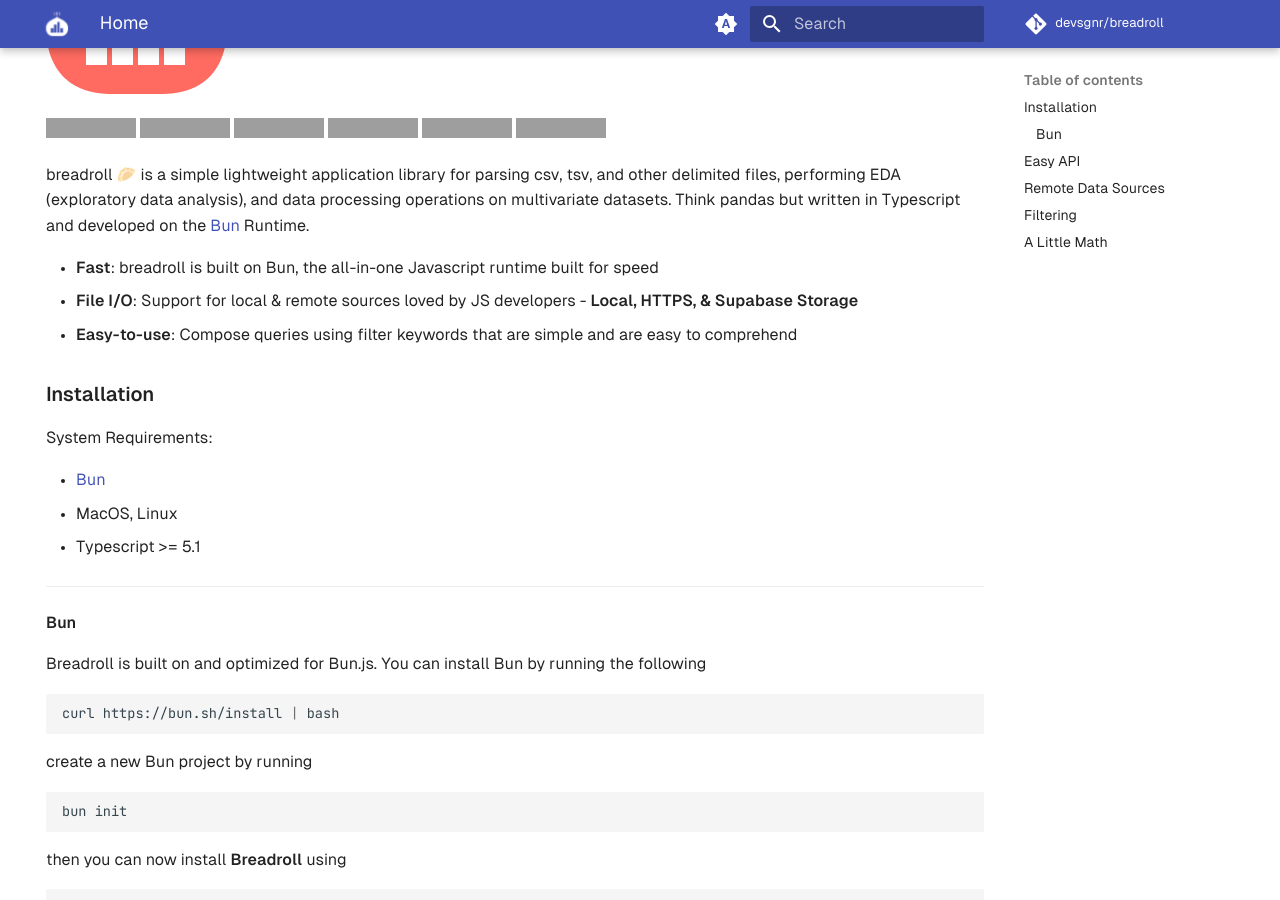
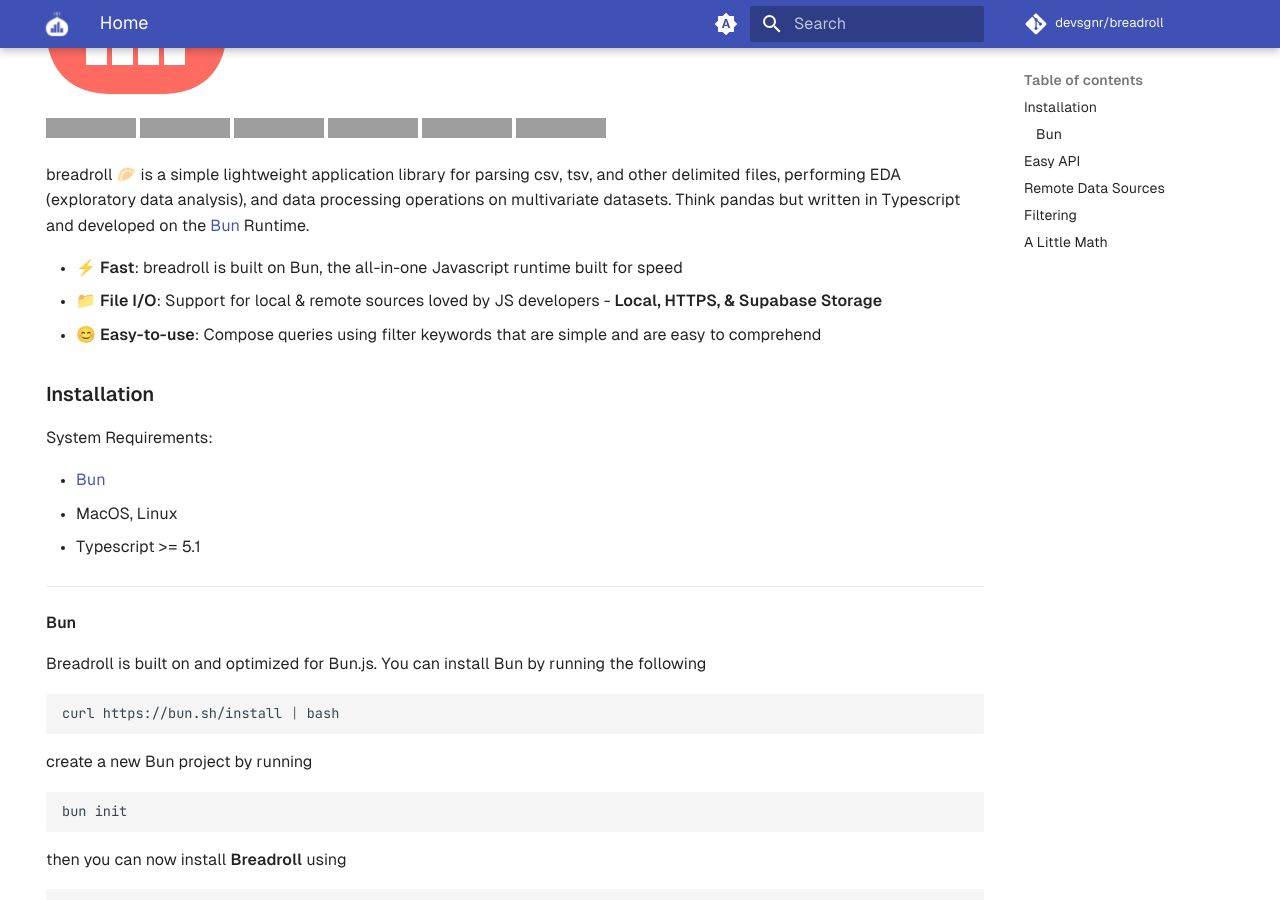
Before and after one commit to devsgnr/breadroll, an MkDocs documentation site: the page built from docs/docs/index.md, in a window 1280 px wide and 900 px high, scrolled down 333 px, cut to the strip 0-900 px from the top of the window. Built offline with MkDocs 1.6.1 and Material for MkDocs 9.7.7, drawn with Linux system fonts in a browser that asks for light colours; comment, search, counter and statistics services are not loaded; grey boxes are pictures that could not be loaded.

Commit message:
fixed some documentation

```diff
--- a/docs/docs/index.md
+++ b/docs/docs/index.md
@@ -16,9 +16,9 @@
 
 breadroll 🥟 is a simple lightweight application library for parsing csv, tsv, and other delimited files, performing EDA (exploratory data analysis), and data processing operations on multivariate datasets. Think pandas but written in Typescript and developed on the [Bun](https://bun.sh) Runtime.
 
-- **Fast**: breadroll is built on Bun, the all-in-one Javascript runtime built for speed
-- **File I/O**: Support for local & remote sources loved by JS developers - **Local, HTTPS, & Supabase Storage**
-- **Easy-to-use**: Compose queries using filter keywords that are simple and are easy to comprehend
+- ⚡ **Fast**: breadroll is built on Bun, the all-in-one Javascript runtime built for speed
+- 📁 **File I/O**: Support for local & remote sources loved by JS developers - **Local, HTTPS, & Supabase Storage**
+- 😊 **Easy-to-use**: Compose queries using filter keywords that are simple and are easy to comprehend
 
 ### **Installation**
 
```
Also changed, not shown: README.md.
